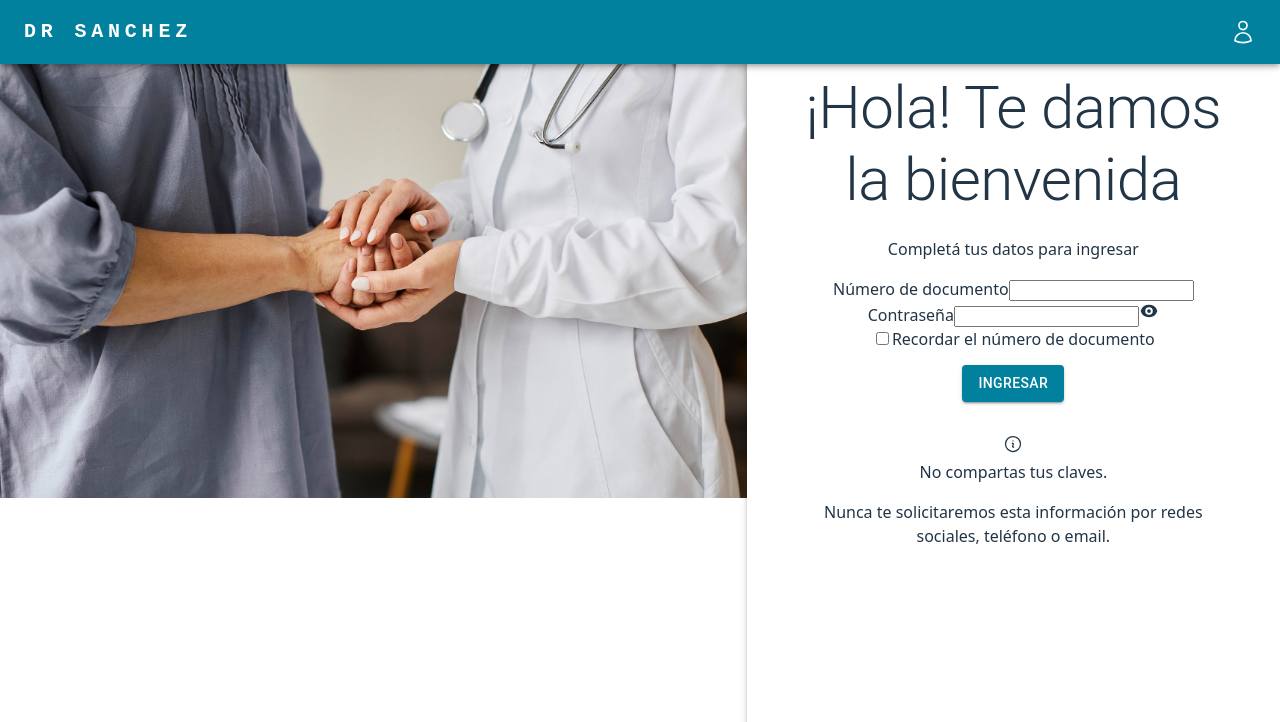
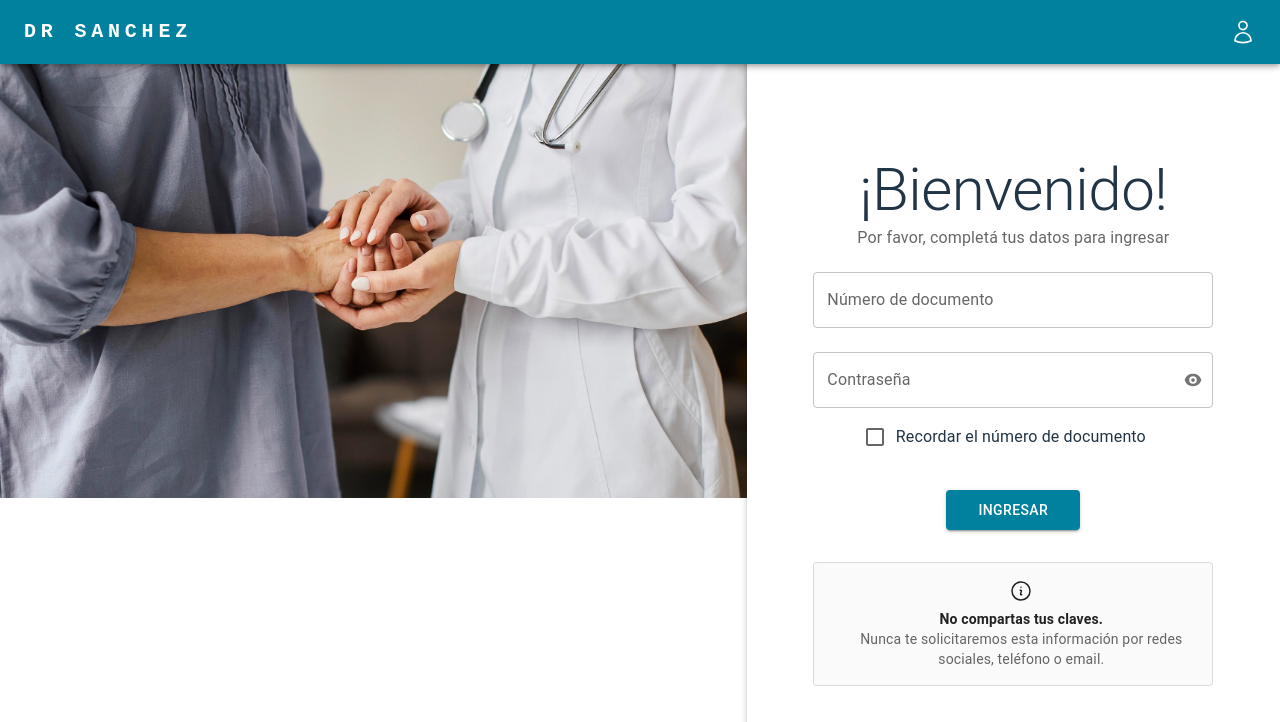
Before and after one commit to MatiasMollo/TPO-API, a React (Vite) app: page /login in a window 1280 px wide. Shown: the top 722 px of the page. Built offline with nearby package versions, Linux system fonts and the light colour scheme.

Commit message:
Elimina estilos bootstrap y usa material ui

```diff
--- a/src/pages/login.jsx
+++ b/src/pages/login.jsx
@@ -1,6 +1,17 @@
 import { EyeIcon } from "@heroicons/react/16/solid";
 import { InformationCircleIcon } from "@heroicons/react/24/outline";
-import { Grid, Box, Typography, Button } from "@mui/material";
+import {
+  Grid,
+  Box,
+  Typography,
+  Button,
+  TextField,
+  InputAdornment,
+  IconButton,
+  FormControlLabel,
+  Checkbox,
+  Card,
+} from "@mui/material";
 import { useState } from "react";
 import { Link } from "react-router-dom";
 
@@ -29,96 +40,106 @@ export default function Login() {
           sx={{
             bgcolor: "white",
             boxShadow: 3,
-            zIndex: 3,
             p: 4,
             minHeight: "100vh",
+            display: "flex",
+            flexDirection: "column",
+            alignItems: "center",
           }}
+          justifyContent={{ xs: "start", md: "center" }}
         >
-          <div className="p-4 text-start h-100">
-            <Typography variant="h2" marginTop={5} gutterBottom>
-              ¡Hola! Te damos la bienvenida
+          <Box
+            maxWidth={"400px"}
+            display={"flex"}
+            flexDirection={"column"}
+            justifyContent={"center"}
+            alignItems={"center"}
+            p={{ xs: 1, md: 0 }}
+          >
+            <Typography variant="h2" marginTop={5}>
+              ¡Bienvenido!
             </Typography>
-            <p className="mb-4 text-secondary">
-              Completá tus datos para ingresar
-            </p>
-            <form className="d-flex flex-column">
-              <div className="mb-3">
-                <label className="form-label" htmlFor="documento">
-                  Número de documento
-                </label>
-                <input
-                  className="form-control"
-                  type="text"
-                  id="documento"
-                  placeholder=""
-                />
-              </div>
-              <div className="mb-3 position-relative">
-                <label className="form-label" htmlFor="password">
-                  Contraseña
-                </label>
-                <input
-                  className="form-control pe-5"
-                  type={showPassword ? "text" : "password"}
-                  id="password"
-                  placeholder=""
-                />
-                <span
-                  className="position-absolute top-50 end-0 me-3"
-                  style={{ cursor: "pointer" }}
-                  onClick={() => setShowPassword(!showPassword)}
-                  title={showPassword ? "Ocultar" : "Mostrar"}
-                >
-                  <EyeIcon width="20" />
-                </span>
-              </div>
-              <div className="mb-3 form-check">
-                <input
-                  type="checkbox"
-                  id="recordar"
-                  className="form-check-input"
-                />
-                <label
-                  htmlFor="recordar"
-                  className="form-check-label text-secondary"
-                >
-                  Recordar el número de documento
-                </label>
-              </div>
-              <Link to="/citas">
-                <Button
-                  variant="contained"
-                  // type="submit"
-                  sx={{
-                    background: "#01819d",
-                    color: "white",
-                    width: "max-content",
-                    marginTop: "1em",
-                  }}
-                >
-                  Ingresar{" "}
-                </Button>
-              </Link>
+            <Typography variant="body1" color="text.secondary" gutterBottom>
+              Por favor, completá tus datos para ingresar
+            </Typography>
+            <form>
+              <TextField
+                fullWidth
+                margin="normal"
+                id="documento"
+                label="Número de documento"
+                variant="outlined"
+              />
+
+              {/* Contraseña */}
+              <TextField
+                fullWidth
+                margin="normal"
+                id="password"
+                label="Contraseña"
+                type={showPassword ? "text" : "password"}
+                variant="outlined"
+                InputProps={{
+                  endAdornment: (
+                    <InputAdornment position="end">
+                      <IconButton
+                        onClick={() => setShowPassword(!showPassword)}
+                        edge="end"
+                        aria-label="toggle password visibility"
+                      >
+                        <EyeIcon width={20} />
+                      </IconButton>
+                    </InputAdornment>
+                  ),
+                }}
+              />
+
+              {/* Recordar */}
+              <FormControlLabel
+                control={<Checkbox id="recordar" />}
+                label="Recordar el número de documento"
+              />
+
+              {/* Botón */}
+              <Box display="flex" justifyContent="center" mt={2}>
+                <Link to="/citas" style={{ textDecoration: "none" }}>
+                  <Button
+                    variant="contained"
+                    sx={{
+                      backgroundColor: "#01819d",
+                      mt: 2,
+                      px: 4,
+                      py: 1,
+                      display: "block",
+                    }}
+                  >
+                    Ingresar
+                  </Button>
+                </Link>
+              </Box>
             </form>
-            <div className="card card-shadow d-flex flex-row bg-light p-3">
-              <span className="me-3">
-                <InformationCircleIcon
-                  width="20"
-                  className="text-primary"
-                ></InformationCircleIcon>
-              </span>
-              <div>
-                <span className="fw-bold text-dark">
+            <Card
+              variant="outlined"
+              sx={{
+                display: "flex",
+                alignItems: "center",
+                mt: 4,
+                p: 2,
+                bgcolor: "grey.50",
+              }}
+            >
+              <Box ml={2}>
+                <InformationCircleIcon width="24" className="text-primary" />
+                <Typography variant="body2" fontWeight="bold">
                   No compartas tus claves.
-                </span>
-                <p className="small text-secondary mb-0">
+                </Typography>
+                <Typography variant="body2" color="text.secondary">
                   Nunca te solicitaremos esta información por redes sociales,
                   teléfono o email.
-                  <br />
-                </p>
-              </div>
-            </div>
-          </div>
+                </Typography>
+              </Box>
+            </Card>
+          </Box>
         </Grid>
       </Grid>
     </div>
```
